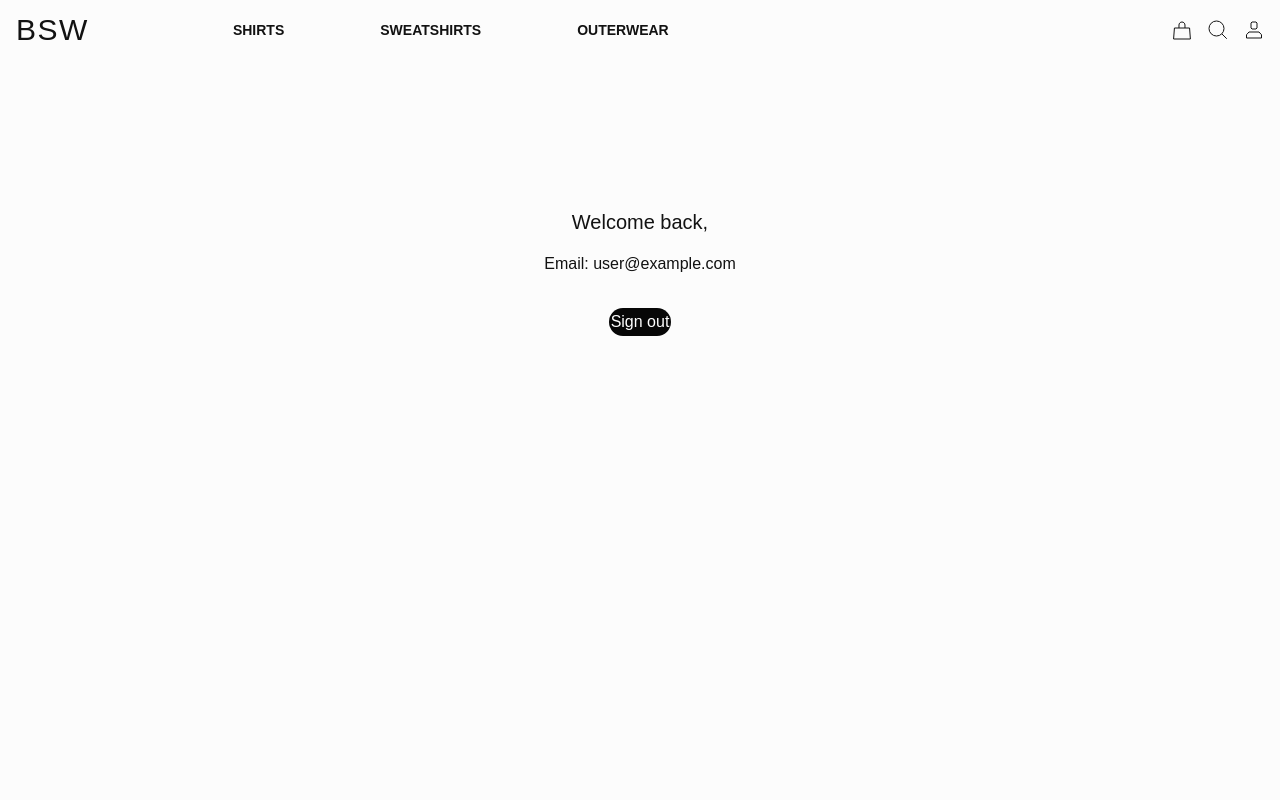
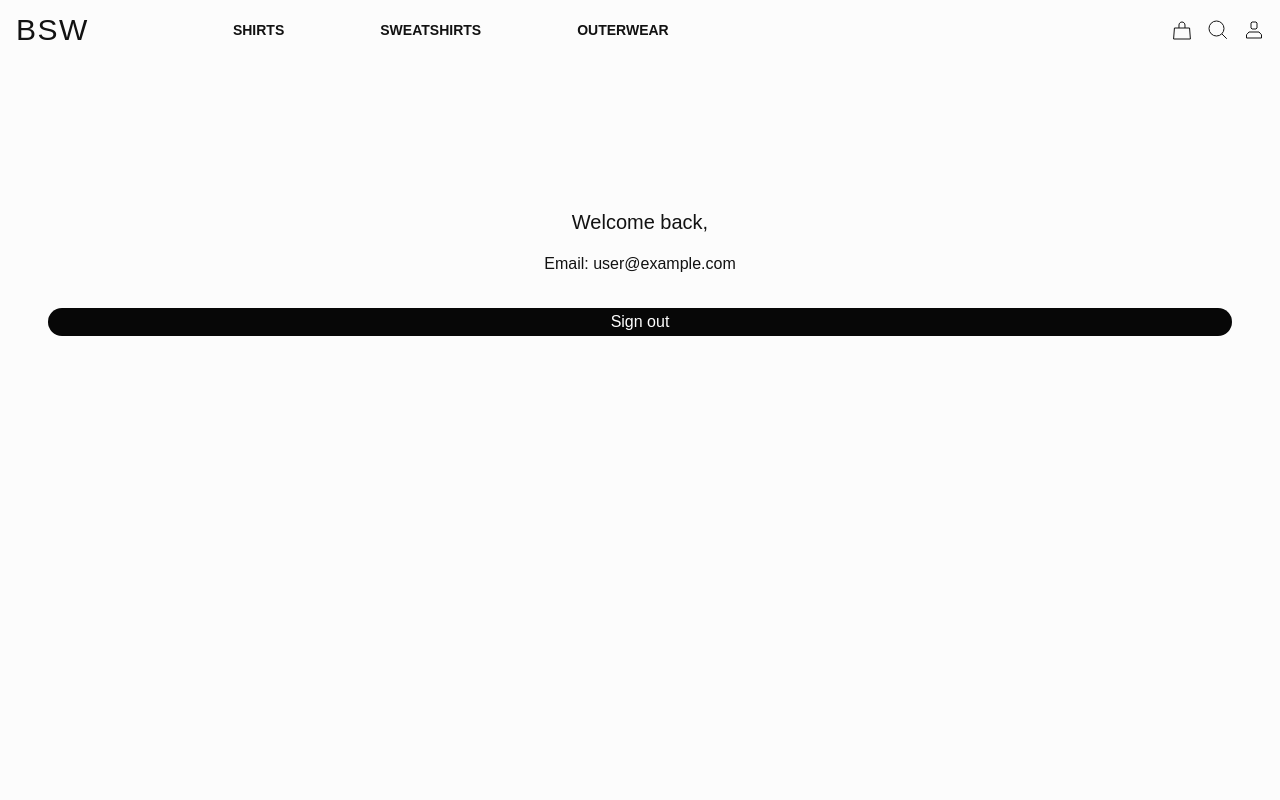
Before and after one commit to duncanmatt/ecomm_next, a Next.js app: page /Profile in a window 1280 px wide. Shown: the top 800 px of the page. Built offline with nearby package versions, Linux system fonts and the light colour scheme; no server answers; sample sign-in values are in the browser's storage.

Commit message:
sign out btn width

```diff
--- a/src/pages/Profile.tsx
+++ b/src/pages/Profile.tsx
@@ -15,8 +15,8 @@ const Profile = () => {
     return (
       <>
         <Layout>
-          <div className='mt-[160px] px:1rem md:px-3rem'>
-            <div className='py-3rem flex flex-col items-center justify-center'>
+          <div className='mt-[160px]'>
+            <div className='py-3rem px:1rem md:px-3rem w-full flex flex-col items-center justify-center'>
               <div className='text-xl'>
                 Welcome back,{' '}
                 <span className='font-semibold'>
@@ -24,9 +24,9 @@ const Profile = () => {
                 </span>
               </div>
               <div className='py-1rem'>Email: {session.user?.email}</div>
-              <div className='py-1rem'>
+              <div className='py-1rem flex w-full'>
                 <button
-                  className='border-2 border-transparent text-bold w-full rounded-reg text-white bg-5 hover:bg-50 hover:text-5'
+                  className='border-2 border-transparent text-bold flex-1 rounded-reg text-white bg-5 hover:bg-50 hover:text-5'
                   onClick={() => signOut()}
                 >
                   Sign out
```
